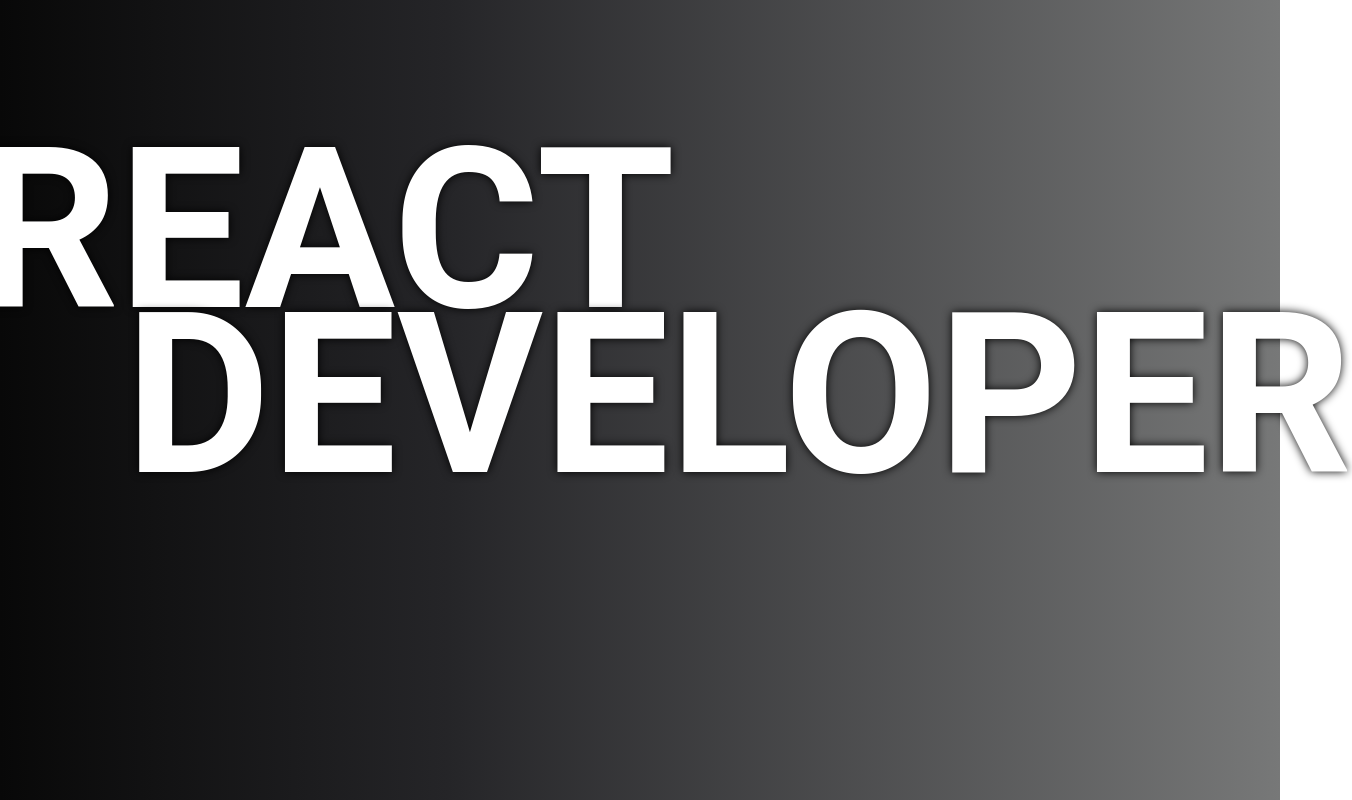
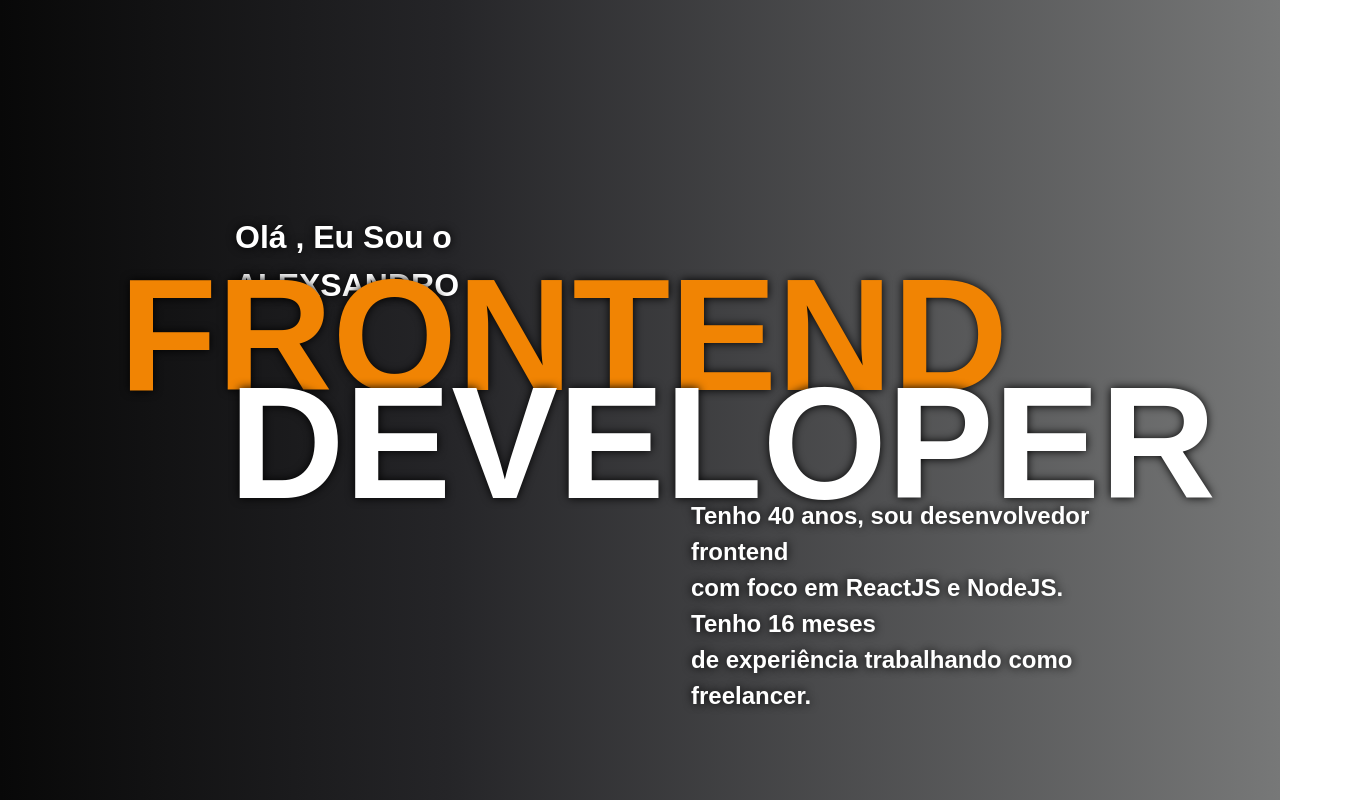
Before and after one commit to lbseven7/my-portfolio, a React (Create React App) app: page / in a window 1280 px wide. Shown: the whole page, 1352 px wide, since content can reach past the window. Built offline with nearby package versions, Linux system fonts and the light colour scheme; the HTML template or start-up script is replaced by a standard one.

Commit message:
feat: finaliza a tela Home

```diff
--- a/src/App.css
+++ b/src/App.css
@@ -2,6 +2,7 @@
   margin: 0;
   padding: 0;
   box-sizing: border-box;
+  font-family: 'League Spartan', sans-serif;
 }
 
 body {
--- a/src/index.css
+++ b/src/index.css
@@ -1,3 +1,5 @@
 @import 'tailwindcss/base';
 @import 'tailwindcss/components';
 @import 'tailwindcss/utilities';
+
+@import url('https://fonts.googleapis.com/css2?family=League+Spartan:wght@100;200;300;400;500;600;700;800;900&display=swap');
--- a/src/pages/Home/index.jsx
+++ b/src/pages/Home/index.jsx
@@ -1,4 +1,3 @@
-// import titleBg from '../../images/desktop/titulo.png'
 
 const Home = () => {
 
@@ -16,25 +15,38 @@ const Home = () => {
   }
 
   return (
+    <>
     <section style={sectionHome}>
+
       <div style={{ position: 'relative', marginBottom: '5px' }}>
-        <div style={{
-          position: 'absolute',
-          top: '-300px',
-          right: '0'
 
-        }}>
-          <h1 style={{
-            margin: '-35px',
-            marginBottom: '0px',
-            fontSize: '14rem',
-          }}>REACT</h1>
+        <div style={{ position: 'absolute', left: '-275px', top: '70px', display: 'inline', width: '15vw' }}>
+            <p style={{marginLeft: '-130px',fontSize: '2rem', textAlign: 'left',  }}>Olá , Eu Sou o ALEXSANDRO</p>
         </div>
-        <div style={{ position: 'absolute', bottom: '0', left: '-480px', top: '-170px' }}>
-            <h2 style={{marginLeft: '-35px',fontSize: '14rem',}}>DEVELOPER</h2>
+
+        <div style={{position: 'absolute',top: '40px', right: '-400px'}}>
+          <h1 style={{margin: '32px', marginBottom: '0px',fontSize: '10rem', color: '#F18403'}}>FRONTEND</h1>
         </div>
-      </div>
+
+        <div style={{ position: 'absolute', bottom: '0', left: '-275px', top: '180px' }}>
+            <h2 style={{marginLeft: '-136px',fontSize: '10rem'}}>DEVELOPER</h2>
+        </div>
+
+        </div>
+
+        <div style={{ marginRight: '100px', fontSize: '1.5rem', width: '35vw', height:'20vh', marginTop: '350px', marginLeft: '650px' }}>
+           <h3>
+              Tenho 40 anos, sou desenvolvedor frontend
+              <br />com foco em ReactJS e NodeJS.
+              Tenho 16 meses <br />de experiência trabalhando
+              como freelancer.
+            </h3>
+       </div>
+
+
     </section>
+
+    </>
   );
 };
 
```
Also changed, not shown: src/images/desktop/title-home-removebg-preview.png (added), src/images/desktop/title-home.png (added).
